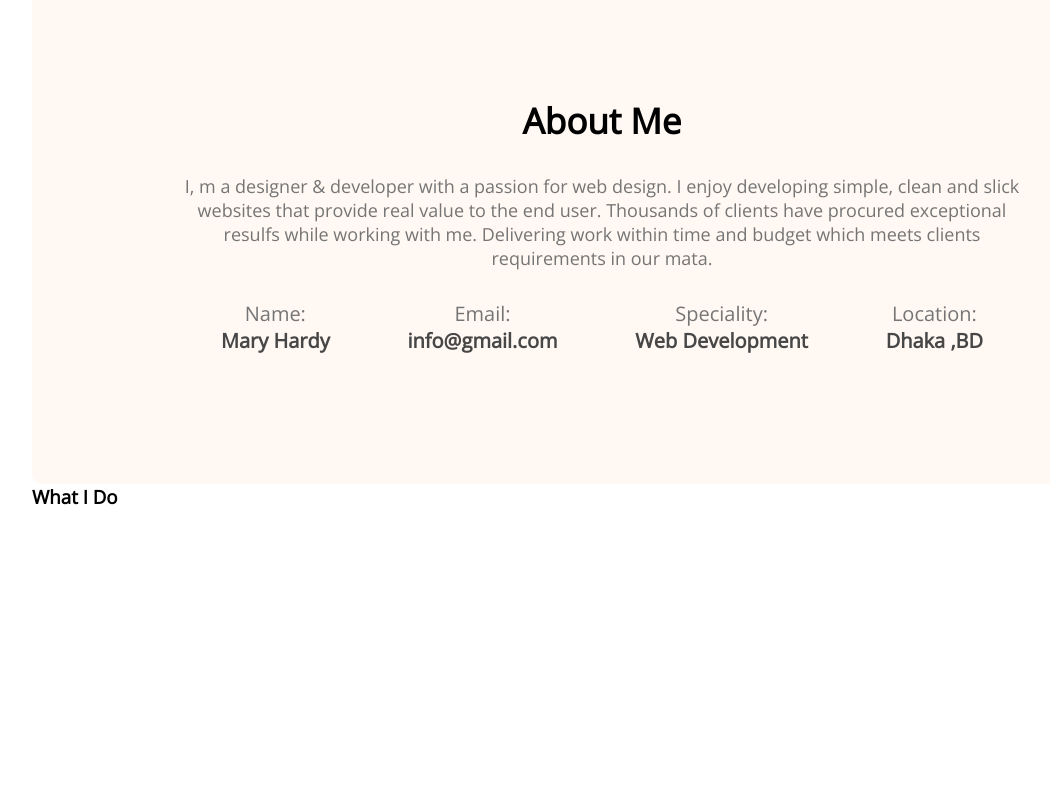
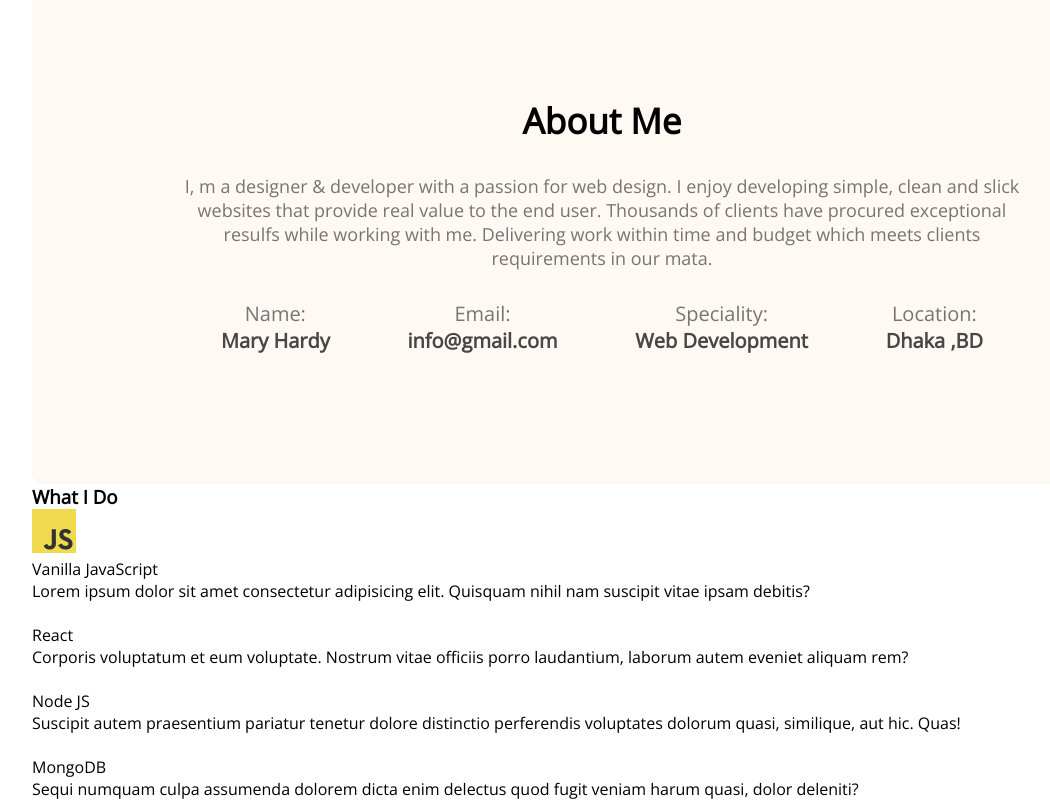
Before and after one commit to daasojib/asdf, a plain HTML site: page index.html in a window 1280 px wide. Shown: the part 1031-1831 px from the top of the page, without its empty margins (38-1088 px from the left). Before the commit the page ends 1540 px from the top, so only its background shows below. Drawn offline with nearby package versions, Linux system fonts and the light colour scheme.

Commit message:
added new

```diff
--- a/index.html
+++ b/index.html
@@ -6,6 +6,7 @@
           <meta name="viewport" content="width=device-width, initial-scale=1.0">
           <title>Developer Portfolio</title>
           <link rel="stylesheet" href="styles/portfolio.css">
+          <link rel="stylesheet" href="ico">
           <link rel="preconnect" href="https://fonts.googleapis.com"><link rel="preconnect" href="https://fonts.gstatic.com" crossorigin><link href="https://fonts.googleapis.com/css2?family=Open+Sans&display=swap" rel="stylesheet">
 </head>
 <body>
@@ -55,6 +56,28 @@
                     <!-- what i do section -->
                     <section class="what-i-do">
                               <h3>What I Do</h3>
+                              <div class="skills-container">
+                                        <div class="skill">
+                                                  <img src="js.png" alt="">
+                                                  <p class="skill-title">Vanilla JavaScript</p>
+                                                  <p class="skill-description">Lorem ipsum dolor sit amet consectetur adipisicing elit. Quisquam nihil nam suscipit vitae ipsam debitis?</p>
+                                        </div>
+                                        <div class="skill">
+                                                  <img src="" alt="">
+                                                  <p class="skill-title">React</p>
+                                                  <p class="skill-description">Corporis voluptatum et eum voluptate. Nostrum vitae officiis porro laudantium, laborum autem eveniet aliquam rem?</p>
+                                        </div>
+                                        <div class="skill">
+                                                  <img src="" alt="">
+                                                  <p class="skill-title">Node JS</p>
+                                                  <p class="skill-description">Suscipit autem praesentium pariatur tenetur dolore distinctio perferendis voluptates dolorum quasi, similique, aut hic. Quas!</p>
+                                        </div>
+                                        <div class="skill">
+                                                  <img src="" alt="">
+                                                  <p class="skill-title">MongoDB</p>
+                                                  <p class="skill-description">Sequi numquam culpa assumenda dolorem dicta enim delectus quod fugit veniam harum quasi, dolor deleniti?</p>
+                                        </div>
+                              </div>
                     </section>
           </main>
           <footer>
```
Also changed, not shown: facebook.png (renamed from icons/facebook.png), insta.png (renamed from icons/insta.png), mongo.png (renamed from icons/mongo.png), nodejs.png (renamed from icons/nodejs.png), react.png (renamed from icons/react.png), twitter.png (renamed from icons/twitter.png).
